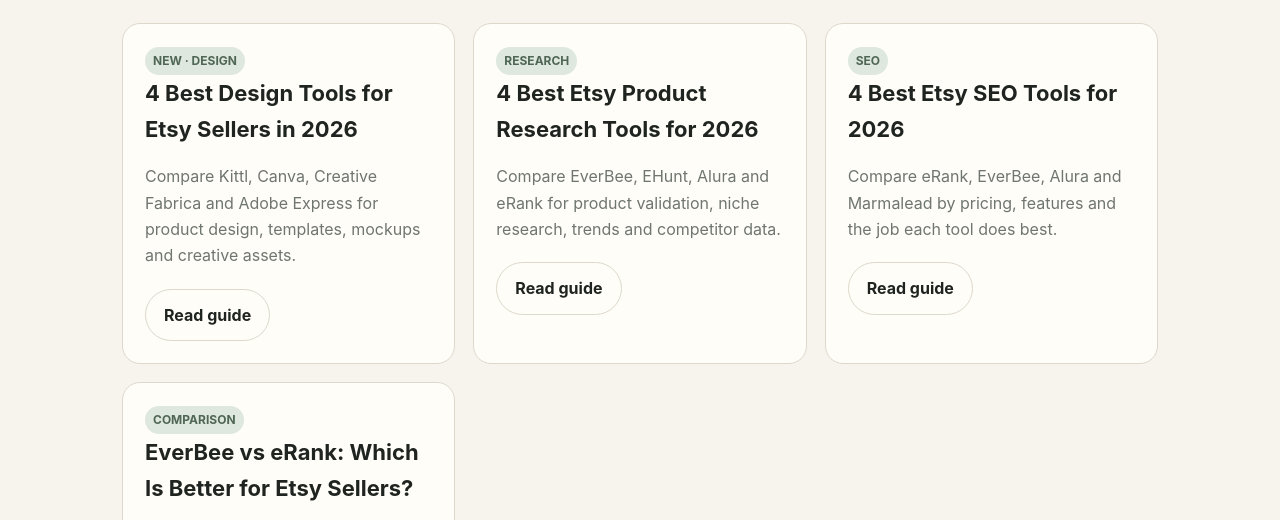
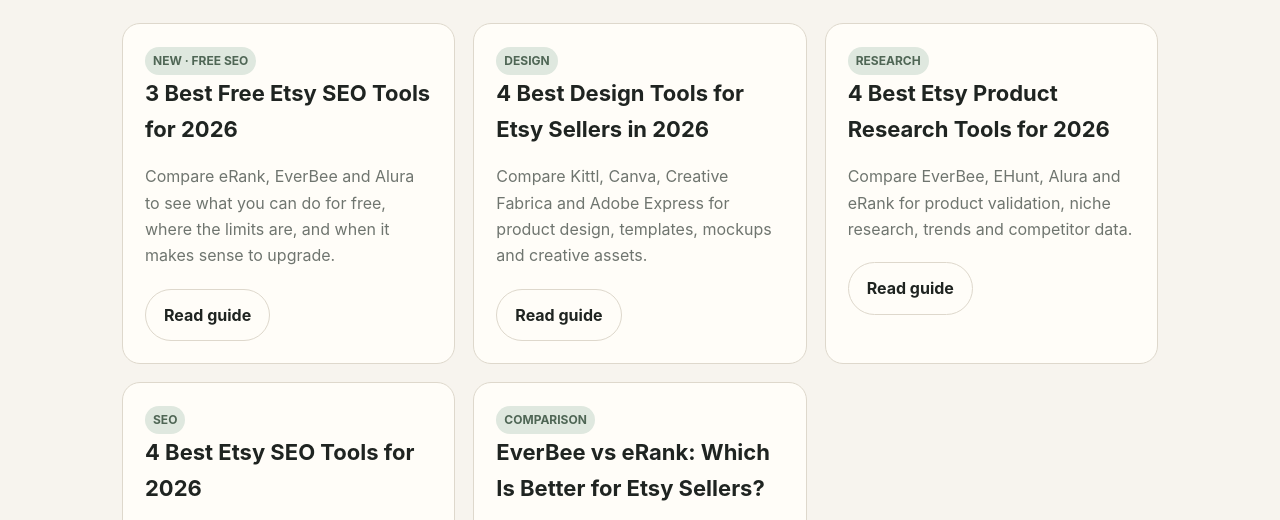
Before and after one commit to atoi-glitch/makershelf-starter, a plain HTML site: page blog.html in a window 1280 px wide. Shown: the part 239-759 px from the top of the page. Drawn offline with Linux system fonts and the light colour scheme.

Commit message:
Add free Etsy SEO guide to blog index

```diff
--- a/blog.html
+++ b/blog.html
@@ -22,7 +22,14 @@
 <div class="grid" style="margin-top:30px">
 
 <div class="card">
-<span class="badge">NEW · DESIGN</span>
+<span class="badge">NEW · FREE SEO</span>
+<h3>3 Best Free Etsy SEO Tools for 2026</h3>
+<p>Compare eRank, EverBee and Alura to see what you can do for free, where the limits are, and when it makes sense to upgrade.</p>
+<a class="btn secondary" href="blog/best-free-etsy-seo-tools-2026.html">Read guide</a>
+</div>
+
+<div class="card">
+<span class="badge">DESIGN</span>
 <h3>4 Best Design Tools for Etsy Sellers in 2026</h3>
 <p>Compare Kittl, Canva, Creative Fabrica and Adobe Express for product design, templates, mockups and creative assets.</p>
 <a class="btn secondary" href="blog/best-design-tools-for-etsy-sellers-2026.html">Read guide</a>
```
